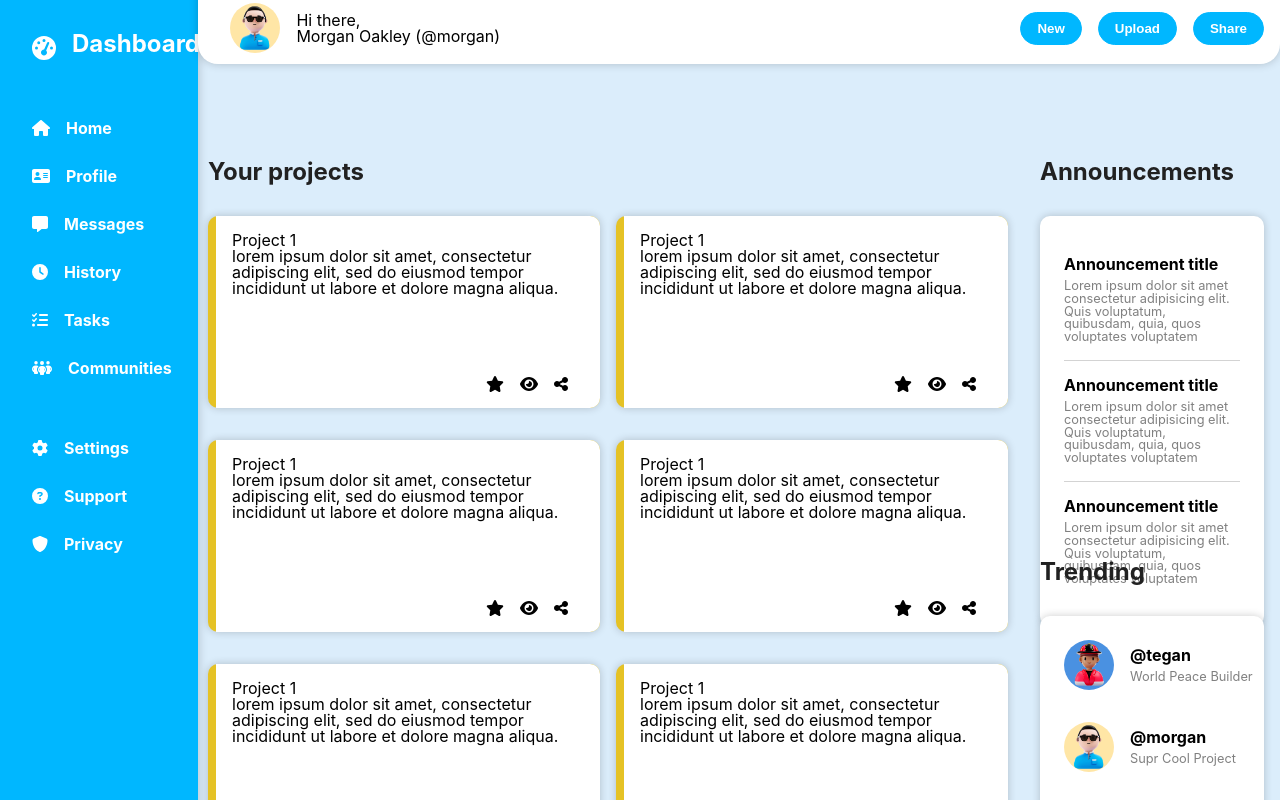
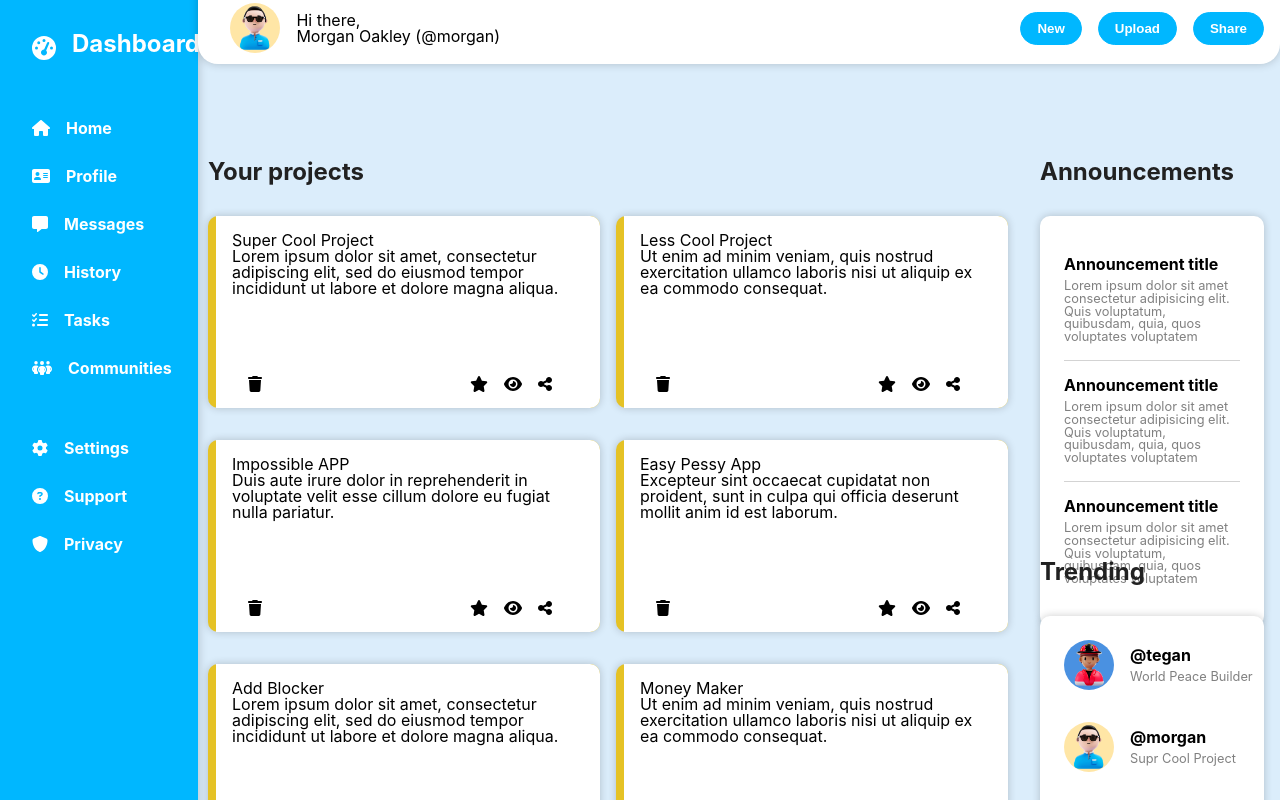
Before and after one commit to nicoriera/test-12p5-frontend, a React (Create React App) app: page / in a window 1280 px wide. Shown: the top 800 px of the page. Built offline with nearby package versions, Linux system fonts and the light colour scheme.

Commit message:
feat delete card and create file data.json for use map in card container

```diff
--- a/src/App.js
+++ b/src/App.js
@@ -18,6 +18,7 @@ import {
   faGear,
   faCircleQuestion,
   faShield,
+  faTrash,
 } from "@fortawesome/free-solid-svg-icons";
 import SideBar from "./components/SideBar/SideBar";
 import AnnoucementTrendingContainer from "./components/AnnoucementTrendingContainer/AnnoucementTrendingContainer";
@@ -39,7 +40,8 @@ library.add(
   faPeopleGroup,
   faGear,
   faCircleQuestion,
-  faShield
+  faShield,
+  faTrash
 );
 
 function App() {
--- a/src/components/Card/Card.js
+++ b/src/components/Card/Card.js
@@ -1,21 +1,23 @@
 import React from "react";
 import { FontAwesomeIcon } from "@fortawesome/react-fontawesome";
 
-const Card = () => {
+const Card = ({ removeCard, title, description }) => {
   return (
     <div className="card">
       <div className="card_background_white">
         <div className="card_header">
-          <h2>Project 1</h2>
-          <p>
-            lorem ipsum dolor sit amet, consectetur adipiscing elit, sed do
-            eiusmod tempor incididunt ut labore et dolore magna aliqua.
-          </p>
+          <h2>{title}</h2>
+          <p>{description}</p>
         </div>
-        <div className="card_footer_left">
-          <FontAwesomeIcon icon="fa-star" />
-          <FontAwesomeIcon icon="fa-eye" />
-          <FontAwesomeIcon icon="fa-share-nodes" />
+        <div className="card_footer">
+          <div className="card_footer_right">
+            <FontAwesomeIcon icon="fa-trash" onClick={removeCard} />
+          </div>
+          <div className="card_footer_left">
+            <FontAwesomeIcon icon="fa-star" />
+            <FontAwesomeIcon icon="fa-eye" />
+            <FontAwesomeIcon icon="fa-share-nodes" />
+          </div>
         </div>
       </div>
     </div>
--- a/src/components/Card/card.scss
+++ b/src/components/Card/card.scss
@@ -22,6 +22,14 @@
     padding: 1rem;
   }
 
+  .card_footer {
+    display: flex;
+    flex-direction: row;
+    justify-content: space-between;
+    align-items: center;
+    padding: 0 1rem;
+  }
+
   .card_footer_left {
     display: flex;
     flex-direction: row;
--- a/src/components/CardsContainer/CardsContainer.js
+++ b/src/components/CardsContainer/CardsContainer.js
@@ -1,17 +1,26 @@
-import React from "react";
+import React, { useState } from "react";
 import Card from "../Card/Card";
+import cards from "../../data/data.json";
 
 const CardsContainer = () => {
+  const [cardsData, setCardsData] = useState(cards);
+
+  const removeCard = (id) => {
+    setCardsData((prevCards) => prevCards.filter((card) => card.id !== id));
+  };
+
   return (
     <div>
       <h1>Your projects</h1>
       <div className="card_container">
-        <Card />
-        <Card />
-        <Card />
-        <Card />
-        <Card />
-        <Card />
+        {cardsData.map((card) => (
+          <Card
+            key={card.id}
+            title={card.title}
+            description={card.description}
+            removeCard={() => removeCard(card.id)}
+          />
+        ))}
       </div>
     </div>
   );
--- /dev/null
+++ b/src/data/data.json
@@ -0,0 +1,32 @@
+[
+  {
+    "id": 1,
+    "title": "Super Cool Project",
+    "description": "Lorem ipsum dolor sit amet, consectetur adipiscing elit, sed do eiusmod tempor incididunt ut labore et dolore magna aliqua."
+  },
+  {
+    "id": 2,
+    "title": "Less Cool Project",
+    "description": "Ut enim ad minim veniam, quis nostrud exercitation ullamco laboris nisi ut aliquip ex ea commodo consequat."
+  },
+  {
+    "id": 3,
+    "title": "Impossible APP",
+    "description": "Duis aute irure dolor in reprehenderit in voluptate velit esse cillum dolore eu fugiat nulla pariatur."
+  },
+  {
+    "id": 4,
+    "title": "Easy Pessy App",
+    "description": "Excepteur sint occaecat cupidatat non proident, sunt in culpa qui officia deserunt mollit anim id est laborum."
+  },
+  {
+    "id": 5,
+    "title": "Add Blocker",
+    "description": "Lorem ipsum dolor sit amet, consectetur adipiscing elit, sed do eiusmod tempor incididunt ut labore et dolore magna aliqua."
+  },
+  {
+    "id": 6,
+    "title": "Money Maker",
+    "description": "Ut enim ad minim veniam, quis nostrud exercitation ullamco laboris nisi ut aliquip ex ea commodo consequat."
+  }
+]
```
